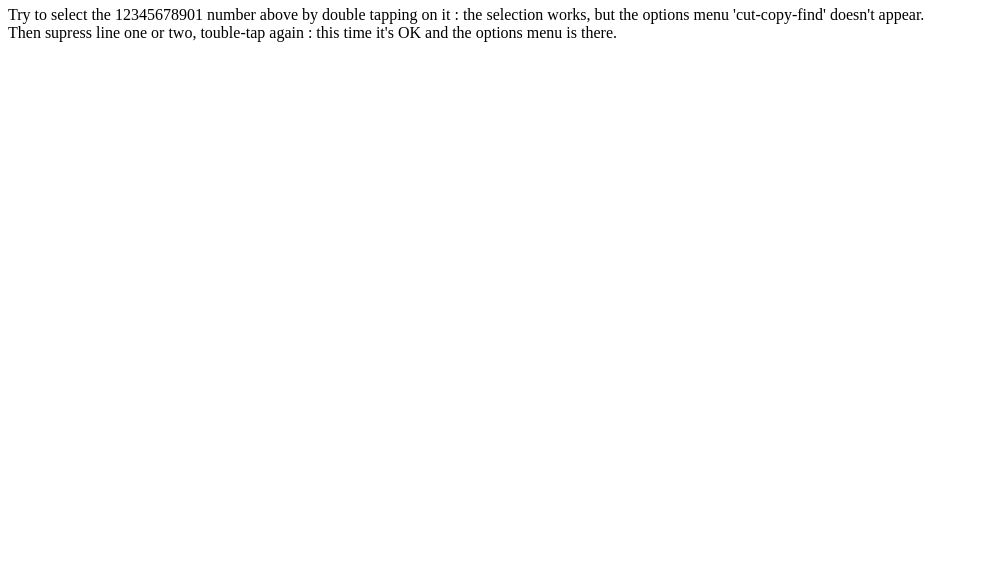
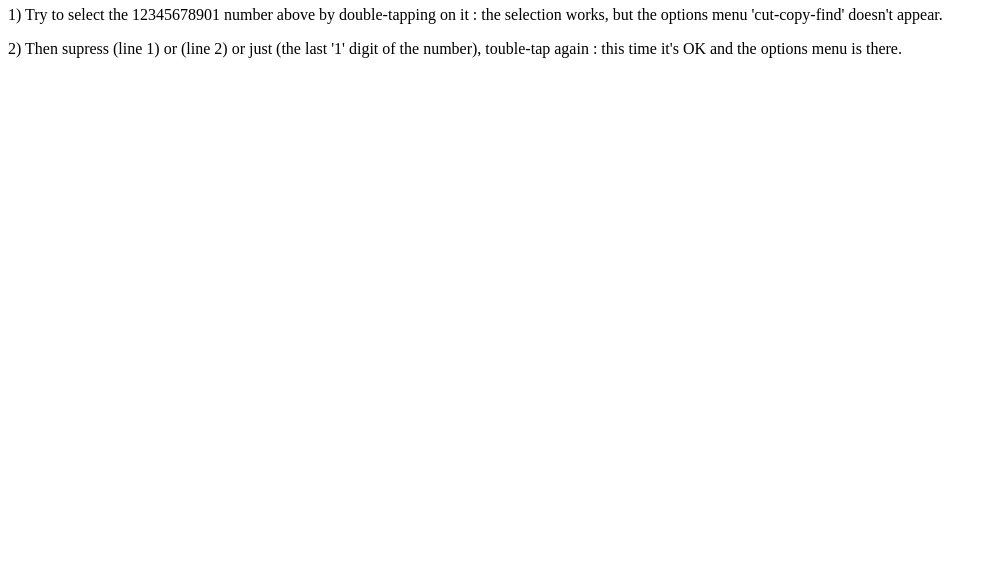
Before and after one commit to bibisixtynine/cm69, a website: page build/index.html in a window 1280 px wide. Shown: the part 235-800 px from the top of the page, without its empty margins (0-992 px from the left). Drawn offline with Linux system fonts and the light colour scheme.

Commit message:
✌️some more comments and readme.md updated

```diff
--- a/build/index.html
+++ b/build/index.html
@@ -13,10 +13,10 @@
       name="apple-mobile-web-app-status-bar-style"
       content="black-translucent"
     />
-<style>
-  * {
-    user-select: auto;
-  }
+    <style>
+      * {
+        user-select: auto;
+      }
     </style>
     <script type="module" src="index.js"></script>
   </head>
@@ -24,13 +24,19 @@
   <body>
     <div id="editor"></div>
     <div>
-      <h1>
-        Codemirror6 with Safari iOS/iPadOS text selection bug :
-      </h1>
+      <h1>Codemirror6 with Safari iOS/iPadOS text selection bug :</h1>
 
-      Try to select the 12345678901 number above by double tapping on it : the selection works, but the options menu 'cut-copy-find' doesn't appear.
-      <br>
-      Then supress line one or two, touble-tap again : this time it's OK and the options menu is there.
+      <p>
+        1) Try to select the 12345678901 number above by double-tapping on it : the
+        selection works, but the options menu 'cut-copy-find' doesn't appear.
+      </p>
+
+      <p>
+        2) Then supress (line 1) or (line 2) or just (the last '1' digit of the
+        number), touble-tap again : this time it's OK and the options menu is
+        there.
+      </p>
+
     </div>
   </body>
 </html>
```
Also changed, not shown: readme.md.
